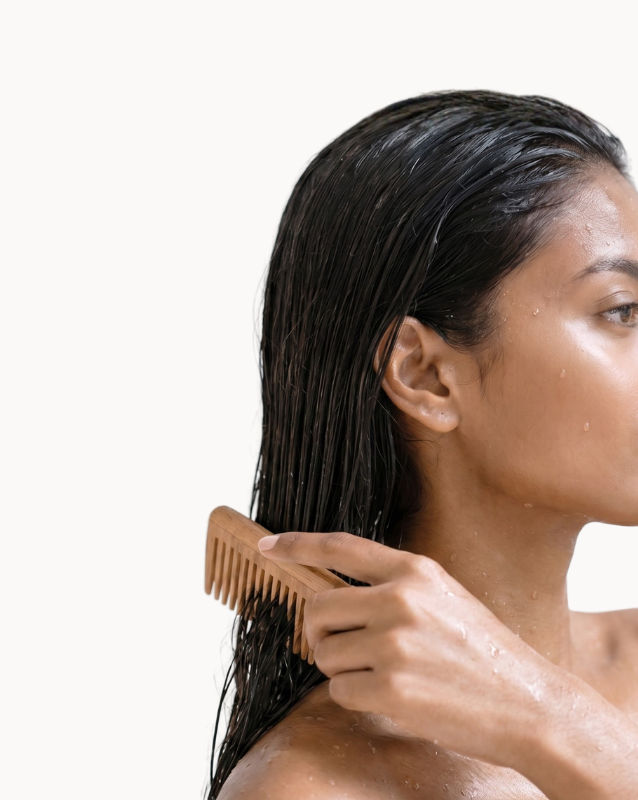
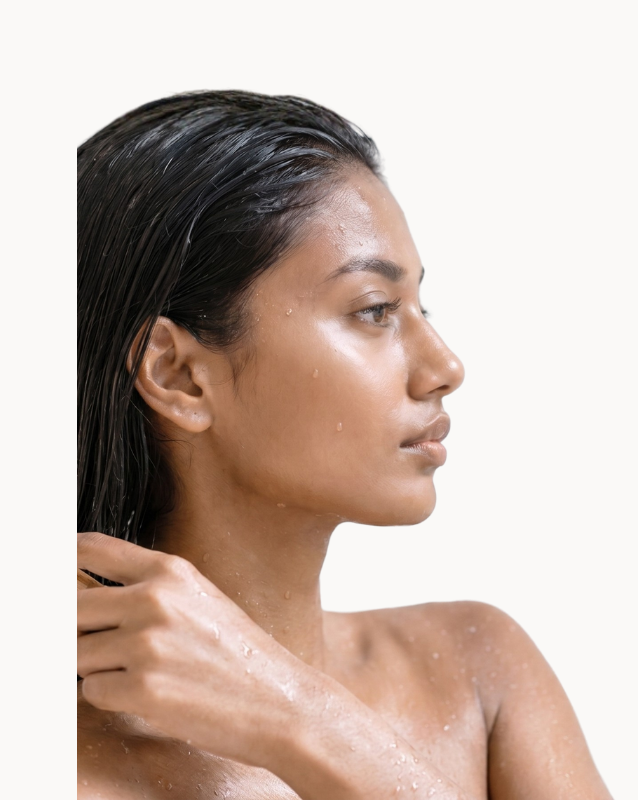
Before and after one commit to dianeartore-bookloop/cleanrituals, a plain HTML site: page index.html in a window 1280 px wide. Shown: the full height of the page, 642-1280 px from the left. Drawn offline with nearby package versions, Linux system fonts and the light colour scheme.

Commit message:
Hero: re-frame woman image (object-position 82%) for proper face framing

```diff
--- a/index.html
+++ b/index.html
@@ -69,7 +69,7 @@
     }
     .hero-link:hover { opacity: 0.45; }
     .hero-right { overflow: hidden; }
-    .hero-right img { width: 100%; height: 100%; object-fit: cover; object-position: 60% center; display: block; }
+    .hero-right img { width: 100%; height: 100%; object-fit: cover; object-position: 82% center; display: block; }
 
     /* ══════════════════════════════ 2. PHILOSOPHY ══════════════════════════════ */
     .s-phil { background: var(--olive); display: grid; grid-template-columns: 5fr 7fr; padding: 6vh 5vw 5vh 5vw; }
```
